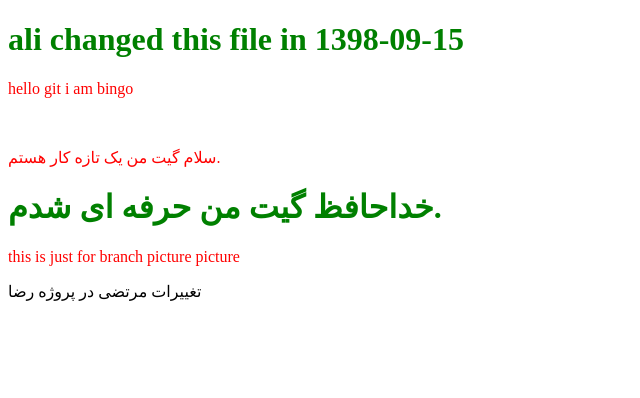
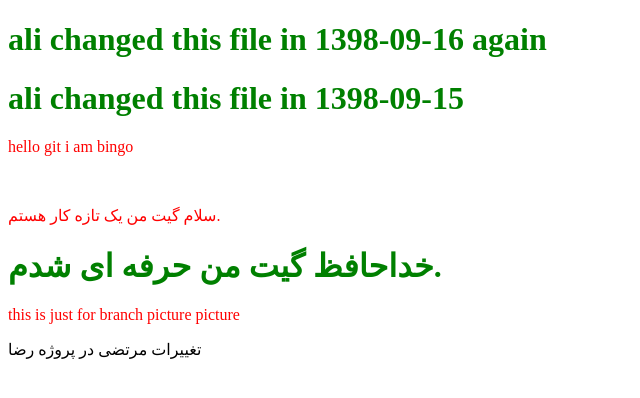
Before and after one commit to alimahmoodi110/rezaforlearning, a plain HTML site: page index.html in a window 1280 px wide. Shown: the whole page, without its empty margins (0-640 px from the left). Drawn offline with Linux system fonts and the light colour scheme; a web font is replaced by a local one.

Commit message:
1398-09-16 ali changed

```diff
--- a/index.html
+++ b/index.html
@@ -10,6 +10,7 @@
 </head>
 
 <body>
+    <h1>ali changed this file in 1398-09-16 again</h1>
     <h1>ali changed this file in 1398-09-15</h1>
     <p>hello git i am bingo </p><br>
     <p>سلام گیت من یک تازه کار هستم.</p>
```
